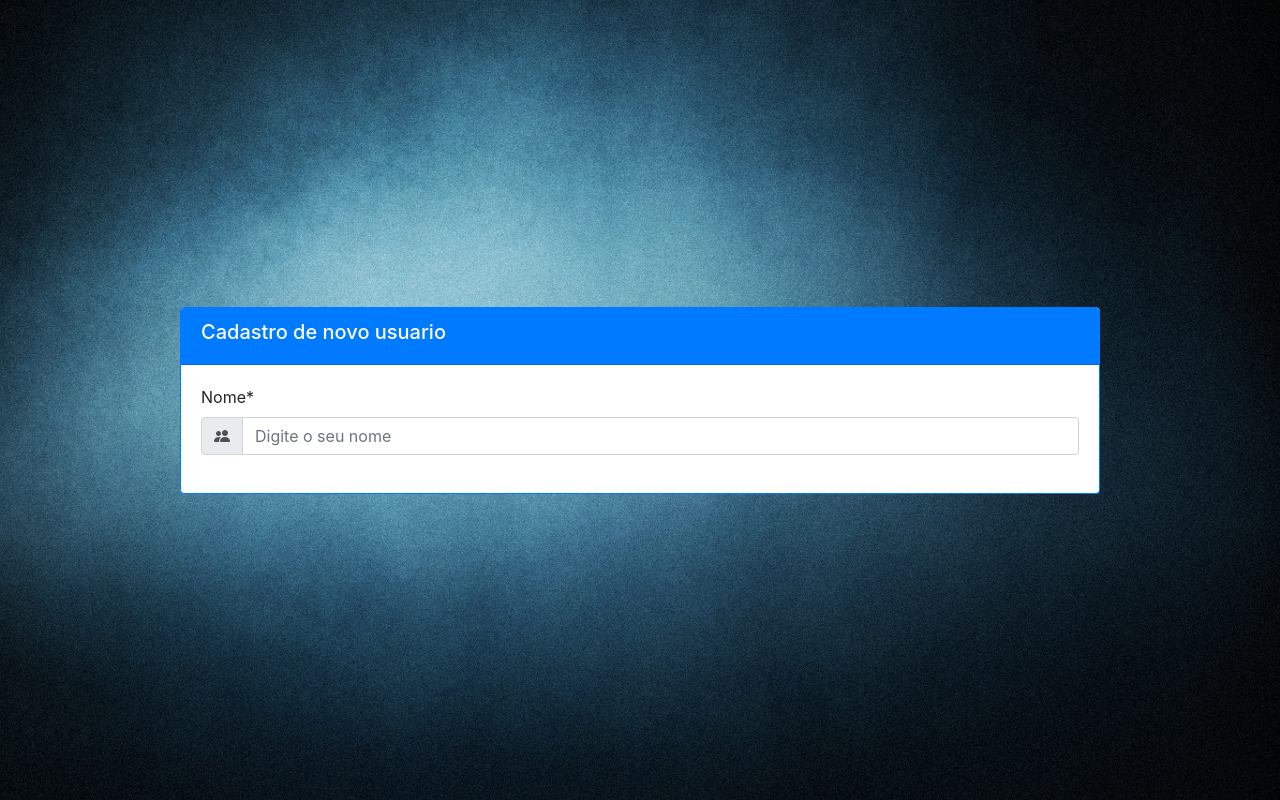
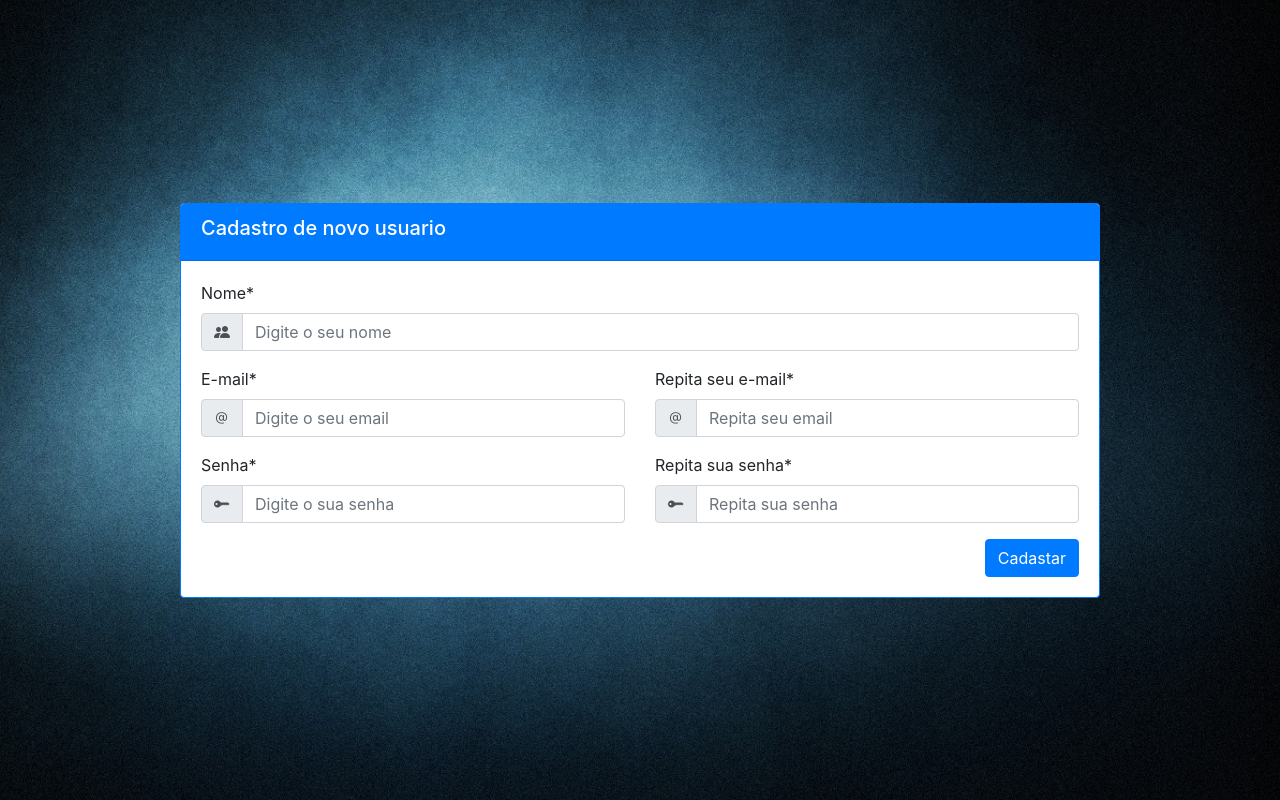
Before and after one commit to juuoliveirao/implementacao_agenda, a plain HTML site: page novoUsuario.html in a window 1280 px wide. Drawn offline with Linux system fonts and the light colour scheme.

Commit message:
tela de novo usuário

```diff
--- a/novoUsuario.html
+++ b/novoUsuario.html
@@ -46,12 +46,57 @@
                                         </div>
                                     </div>
                                     <div class="row">
-                                        <div class="col-sm"></div>
-                                        <div class="col-sm"></div>
+                                        <div class="col-sm">
+                                            <div class="form-group">
+                                                <label for="mailUsuario">E-mail*</label>
+                                                <div class="input-group">
+                                                    <div class="input-group-prepend">
+                                                        <div class="input-group-text"><i class="bi-at"></i></div>
+                                                    </div>
+                                                    <input id="mailUsuario" type="email" size="60" class="form-control" name="E-mail" placeholder="Digite o seu email" value="" required>
+                                                </div>
+                                            </div>
+                                        </div>
+                                        <div class="col-sm">
+                                            <div class="form-group">
+                                                <label for="mail2Usuario">Repita seu e-mail*</label>
+                                                <div class="input-group">
+                                                    <div class="input-group-prepend">
+                                                        <div class="input-group-text"><i class="bi-at"></i></div>
+                                                    </div>
+                                                    <input id="mail2Usuario" type="email" size="60" class="form-control" name="Repita seu e-mail" placeholder="Repita seu email" value="" required>
+                                                </div>
+                                            </div>
+                                        </div>
                                     </div>
                                     <div class="row">
-                                        <div class="col-sm"></div>
-                                        <div class="col-sm"></div>
+                                        <div class="col-sm">
+                                            <div class="form-group">
+                                                <label for="senhaUsuario">Senha*</label>
+                                                <div class="input-group">
+                                                    <div class="input-group-prepend">
+                                                        <div class="input-group-text"><i class="bi-key-fill"></i></div>
+                                                    </div>
+                                                    <input id="sennhaUsuario" type="password" size="60" class="form-control" name="senhaUsuario" placeholder="Digite o sua senha" value="" required>
+                                                </div>
+                                            </div>
+                                        </div>
+                                        <div class="col-sm">
+                                            <div class="form-group">
+                                                <label for="senha2Usuario">Repita sua senha*</label>
+                                                <div class="input-group">
+                                                    <div class="input-group-prepend">
+                                                        <div class="input-group-text"><i class="bi-key-fill"></i></div>
+                                                    </div>
+                                                    <input id="senha2Usuario" type="password" size="60" class="form-control" name="senha2Usuario" placeholder="Repita sua senha" value="" required>
+                                                </div>
+                                            </div>
+                                        </div>
+                                    </div>
+                                    <div class="row">
+                                        <div class="col-sm text-right">
+                                            <button class="btn btn-primary" typr="submit">Cadastar</button>
+                                        </div>
                                     </div>
                                 </form>
                             </div>
```
